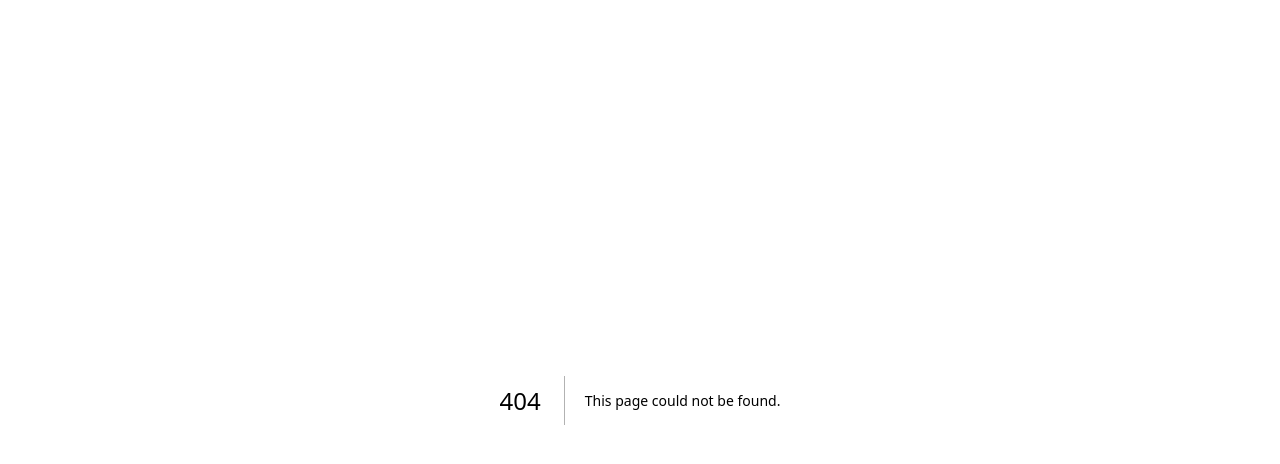
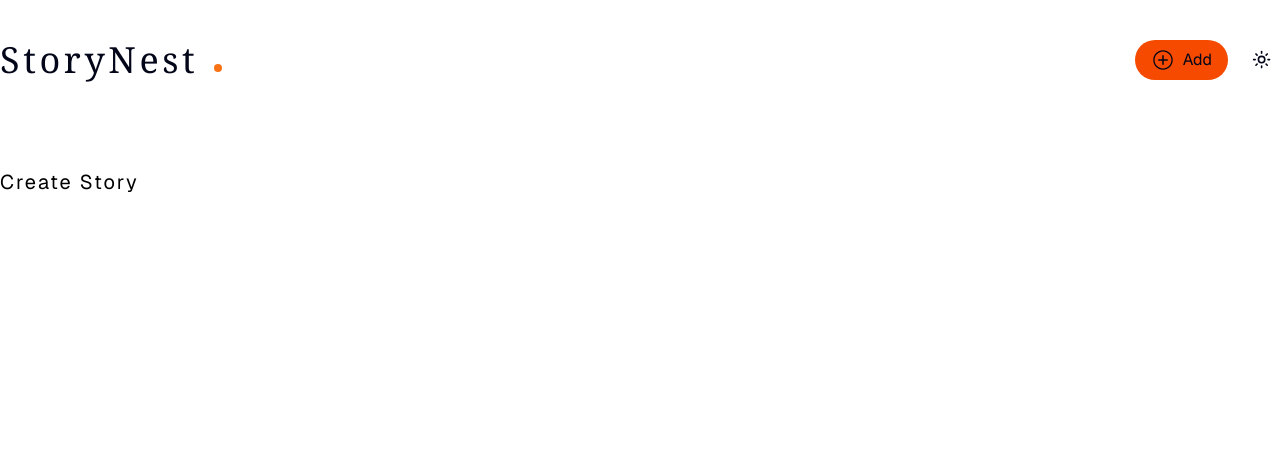
Before and after one commit to umme-Tahazzee/story-telling, a Next.js app: page /addstory in a window 1280 px wide. Before the commit this address had no page. Shown: the top 464 px of the page. Built offline with nearby package versions, Linux system fonts and the light colour scheme.

Commit message:
create addstory page

```diff
--- /dev/null
+++ b/src/app/addstory/page.jsx
@@ -0,0 +1,19 @@
+
+
+
+const page = () => {
+  return (
+   <main className="min-h-screen max-w-7xl mx-auto bg-white text-black
+    dark:bg-[#010517] dark:text-white transition-colors font-sans">
+      <div className="mt-22">
+            <h1 className="text-xl tracking-widest " >
+             Create Story
+            </h1>
+
+       </div>
+
+   </main>
+  )
+}
+
+export default page
--- a/src/app/layout.tsx
+++ b/src/app/layout.tsx
@@ -2,6 +2,7 @@ import type { Metadata } from "next";
 import { Geist, Geist_Mono } from "next/font/google";
 import "./globals.css";
 import { ThemeProvider } from "@/components/ui/theme-provider";
+import Navbar from "@/components/Navbar";
 
 const geistSans = Geist({
   variable: "--font-geist-sans",
@@ -26,9 +27,11 @@ export default function RootLayout({
   return (
     <html lang="en">
       <body
-        className={`${geistSans.variable} ${geistMono.variable} antialiased `}
+        className={`${geistSans.variable} ${geistMono.variable} antialiased
+        max-w-7xl mx-auto `}
       >
        <ThemeProvider attribute="class" defaultTheme="system" enableSystem>
+           <Navbar/>
           {children}
         </ThemeProvider>
       </body>
--- a/src/app/page.tsx
+++ b/src/app/page.tsx
@@ -1,12 +1,11 @@
 
 import Hero from './../components/Hero';
-import Navbar from "@/components/Navbar";
+
 
 export default function Home() {
   return (
-   <main className="min-h-screen max-w-7xl mx-auto bg-white text-black
+   <main className="min-h-screen  bg-white text-black
     dark:bg-[#010517] dark:text-white transition-colors">
-    <Navbar/>
      <Hero/>
     </main>
   );
--- a/src/components/Navbar.tsx
+++ b/src/components/Navbar.tsx
@@ -1,8 +1,19 @@
+'use client'
 import React from 'react'
 import ThemeToggleButton from './ui/theme-toggle-button'
 import { IoIosAddCircleOutline } from "react-icons/io";
+import { useRouter } from "next/navigation"; ;
+
+
 
 const Navbar = () => {
+  const router = useRouter();
+
+  const handleClick = () => {
+    router.push("/addstory"); // Navigate to addstory page
+  };
+
+
   return (
     <nav className='bg-transparent mt-10 flex justify-between  '>
       <div className="flex items-center justify-center gap-4 cursor-pointer">
@@ -13,10 +24,13 @@ const Navbar = () => {
       </div>
 
 
- <div className="flex items-center gap-4 font-sans">
-  <button className='flex gap-2 items-center bg-orange-600 px-4 py-2 rounded-4xl'>
-   <IoIosAddCircleOutline className=" text-2xl" />
-  <span>Add Story</span>
+      <div className="flex items-center gap-4 font-sans ">
+        <button
+        onClick={handleClick}
+        className='flex gap-2 items-center
+          cursor-pointer md:bg-orange-600 md:px-4 md:py-2 md:rounded-4xl'>
+          <IoIosAddCircleOutline className=" text-2xl " />
+          <span className='hidden md:block'>Add</span>
         </button>
 
         <div className="cursor-pointer">
```
Lines whose indentation alone changed are shown as unchanged.
